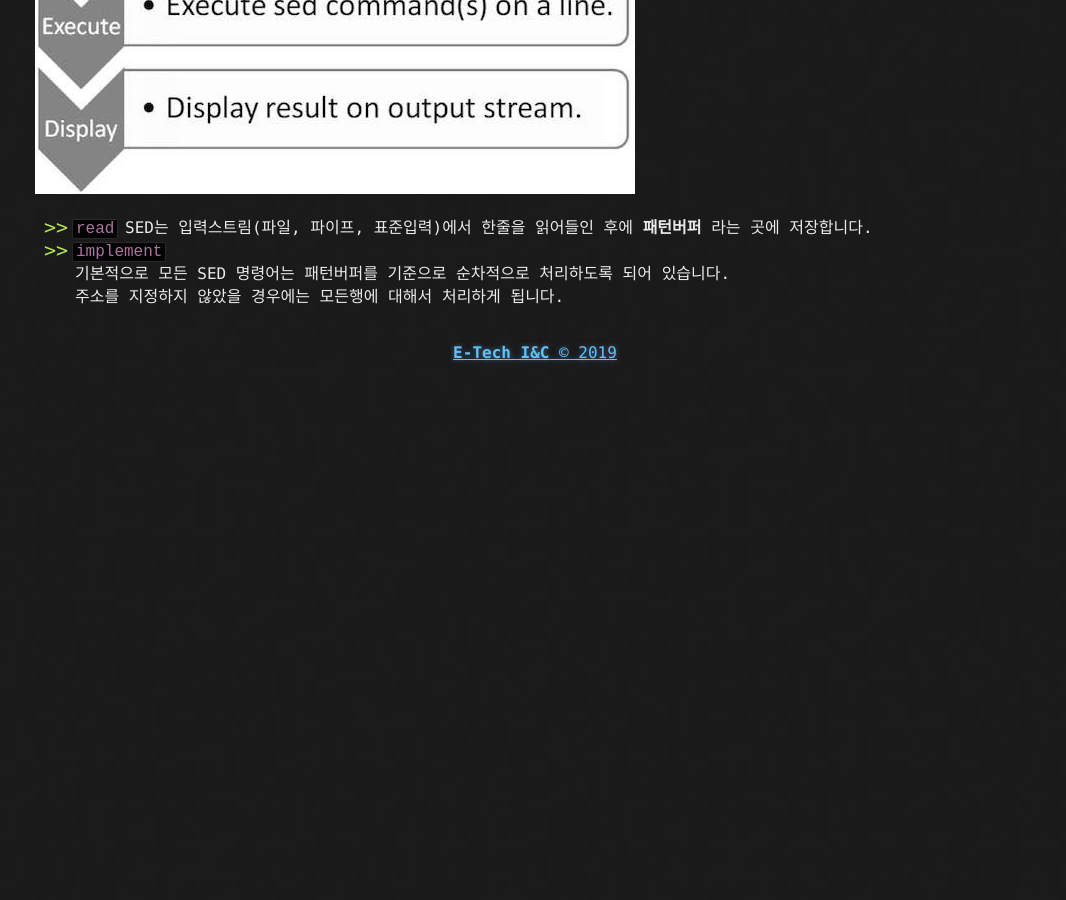
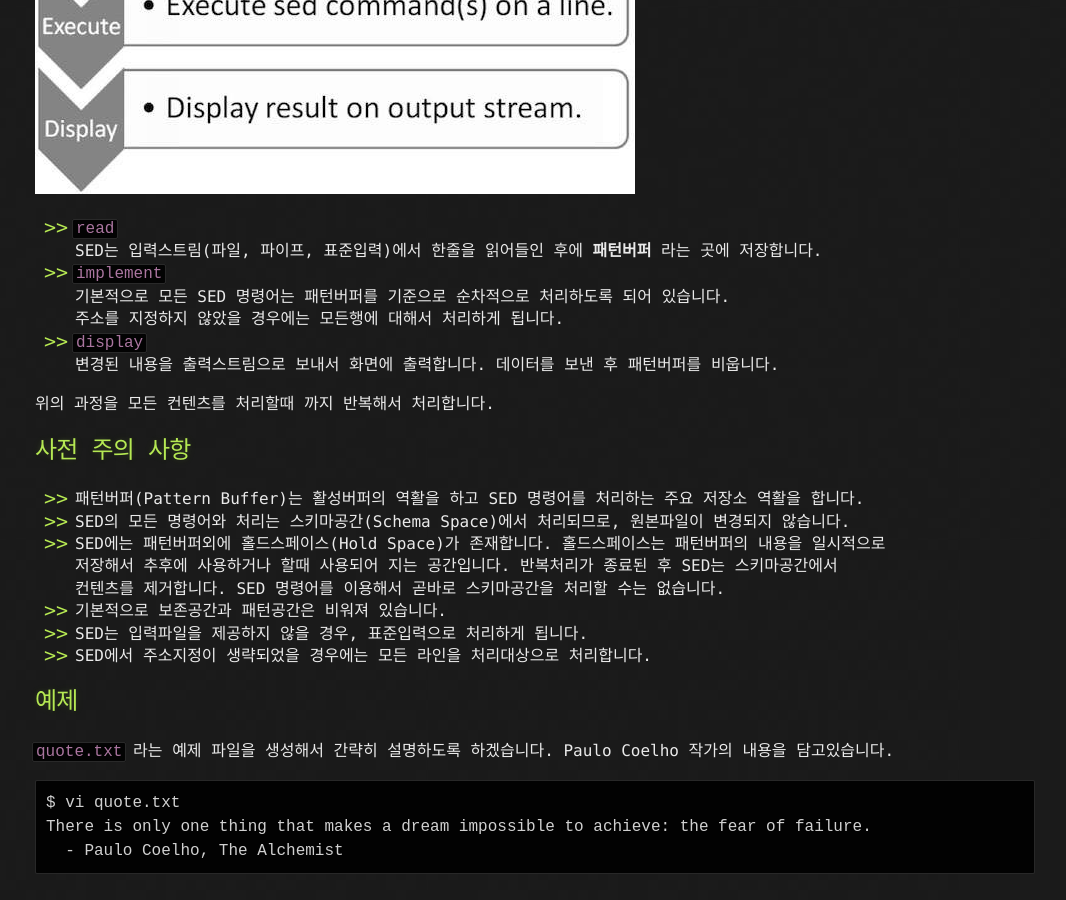
Before and after one commit to e-techinc/etechinc, a Jekyll site: the page built from _posts/2019-10-06-SED.md, in a window 1280 px wide and 900 px high, scrolled down 1057 px. Shown: the whole window, without its empty margins (105-1171 px from the left). Built offline with Jekyll 4.4.1, drawn with Linux system fonts in a browser that asks for light colours; before the commit the page ends 1435 px from its top, so only the background shows below that.

Commit message:
Update 2019-10-06-SED.md

````diff
--- a/_posts/2019-10-06-SED.md
+++ b/_posts/2019-10-06-SED.md
@@ -39,3 +39,26 @@ SED가 문제를 처리하는 방식은 다음과 같습니다. SED의 고수가
 * `implement`
    기본적으로 모든 SED 명령어는 패턴버퍼를 기준으로 순차적으로 처리하도록 되어 있습니다.
    주소를 지정하지 않았을 경우에는 모든행에 대해서 처리하게 됩니다.
+* `display`
+   변경된 내용을 출력스트림으로 보내서 화면에 출력합니다. 데이터를 보낸 후 패턴버퍼를 비웁니다.
+
+위의 과정을 모든 컨텐츠를 처리할때 까지 반복해서 처리합니다.
+
+## 사전 주의 사항
+* 패턴버퍼(Pattern Buffer)는  활성버퍼의 역활을 하고 SED 명령어를 처리하는 주요 저장소 역활을 합니다.
+* SED의 모든 명령어와 처리는 스키마공간(Schema Space)에서 처리되므로, 원본파일이 변경되지 않습니다.
+* SED에는 패턴버퍼외에 홀드스페이스(Hold Space)가 존재합니다. 홀드스페이스는 패턴버퍼의 내용을 일시적으로
+  저장해서 추후에 사용하거나 할때 사용되어 지는 공간입니다. 반복처리가 종료된 후 SED는 스키마공간에서
+  컨텐츠를 제거합니다. SED 명령어를 이용해서 곧바로 스키마공간을 처리할 수는 없습니다.
+* 기본적으로 보존공간과 패턴공간은 비워져 있습니다.
+* SED는 입력파일을 제공하지 않을 경우, 표준입력으로 처리하게 됩니다.
+* SED에서 주소지정이 생략되었을 경우에는 모든 라인을 처리대상으로 처리합니다.
+
+
+## 예제
+`quote.txt` 라는 예제 파일을 생성해서 간략히 설명하도록 하겠습니다. Paulo Coelho 작가의 내용을 담고있습니다.
+```bash
+$ vi quote.txt
+There is only one thing that makes a dream impossible to achieve: the fear of failure.
+  - Paulo Coelho, The Alchemist
+```
````
